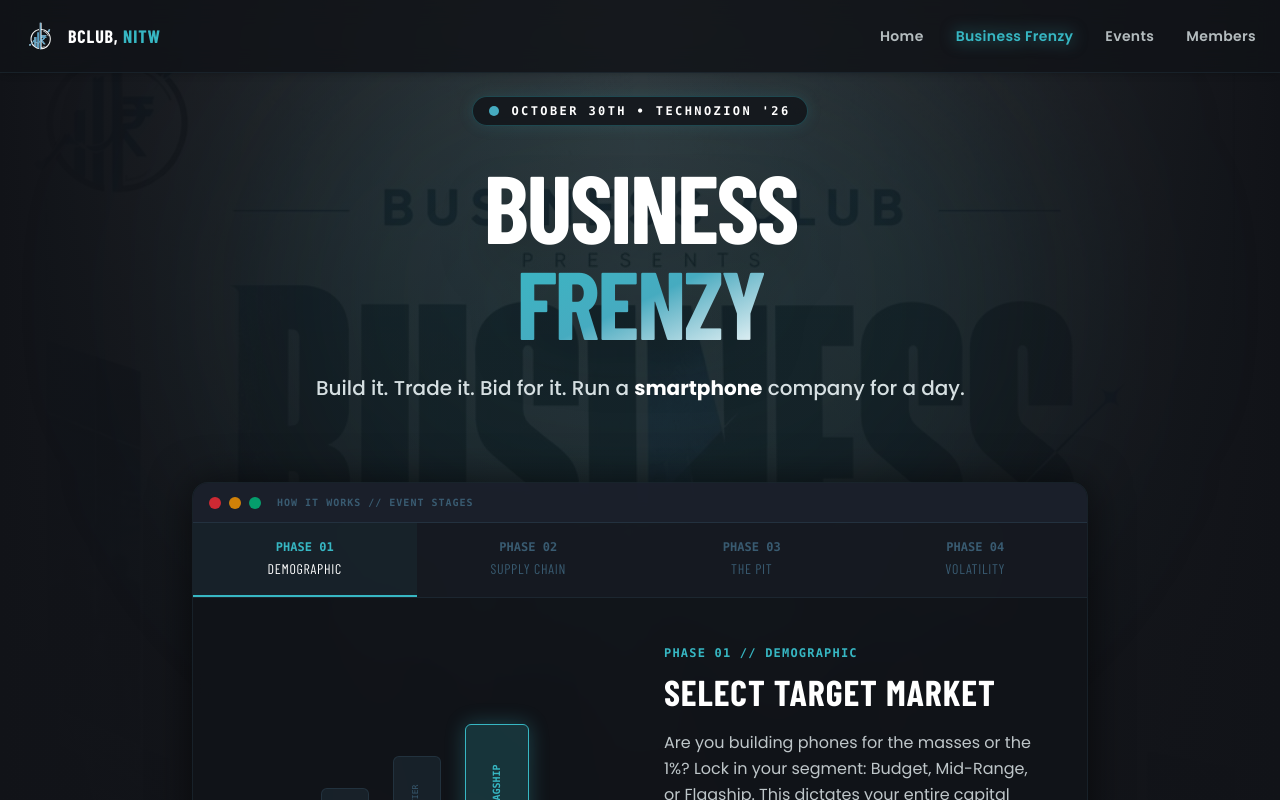
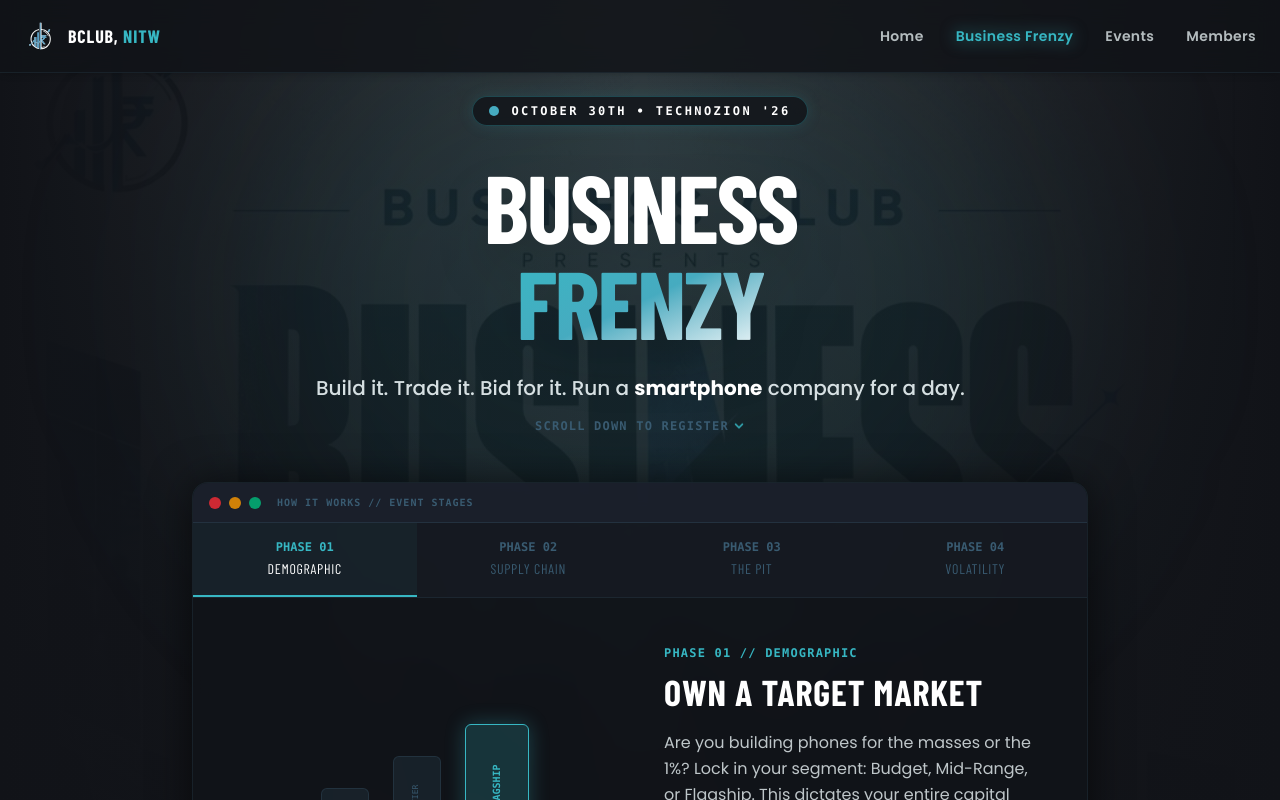
Before and after one commit to bclubnitw/bclub-website, a Next.js app: page /BusinessFrenzy in a window 1280 px wide. Shown: the top 800 px of the page. Built offline with nearby package versions, Linux system fonts and the light colour scheme; a web font is replaced by a local one.

Commit message:
Minor improvements in bfrenzy page

```diff
--- a/src/app/BusinessFrenzy/components/HeroSection.tsx
+++ b/src/app/BusinessFrenzy/components/HeroSection.tsx
@@ -5,7 +5,7 @@ const PHASES = [
   {
     id: "01",
     short: "DEMOGRAPHIC",
-    title: "Select Target Market",
+    title: "Own A Target Market",
     desc: "Are you building phones for the masses or the 1%? Lock in your segment: Budget, Mid-Range, or Flagship. This dictates your entire capital strategy."
   },
   {
@@ -58,7 +58,7 @@ export default function HeroSection({
 
       {/* Main Title */}
       {/* Main Title */}
-      <div className="text-center mb-12 sm:mb-20 relative">
+      <div className="text-center mb-8 sm:mb-12 relative">
         <style>{`
           @keyframes cinematicReveal {
             0% { opacity: 0; transform: translateY(30px) scale(0.95); }
@@ -82,6 +82,14 @@ export default function HeroSection({
         <p className="anim-subtitle mt-6 font-sans text-bclub-ice/90 text-base sm:text-xl max-w-2xl mx-auto font-medium">
           Build it. Trade it. Bid for it. <br className="sm:hidden"/> Run a <strong className="text-white">smartphone</strong> company for a day.
         </p>
+        <div className="anim-scroll mt-2 sm:mt-4 flex items-center justify-center gap-1">
+          <span className="font-mono text-[10px] sm:text-xs text-bclub-slate uppercase tracking-widest font-semibold">
+            Scroll down to register
+          </span>
+          <div className="flex flex-col items-center -space-y-3 mt-1 animate-bounce text-bclub-teal">
+            <svg className="w-2 h-2 sm:w-3 sm:h-3 opacity-100" fill="none" stroke="currentColor" viewBox="0 0 24 24"><path strokeLinecap="round" strokeLinejoin="round" strokeWidth="3" d="M19 9l-7 7-7-7"/></svg>
+          </div>
+        </div>
       </div>
 
       {/* Dynamic Terminal: The Smartphone OEM Simulation */}
@@ -143,7 +151,7 @@ export default function HeroSection({
               </div>
             )}
             {activePhase === 1 && (
-              <div className="grid grid-cols-2 gap-4 w-full max-w-[240px]">
+              <div className="grid grid-cols-2 gap-4 w-full sm:max-w-[240px] max-w-[180px]">
                 <div className="aspect-square rounded border border-bclub-cyan/50 bg-bclub-cyan/10 flex flex-col items-center justify-center shadow-[0_0_15px_rgba(55,183,195,0.15)] relative">
                   <span className="absolute top-1 right-1 font-mono text-[8px] text-bclub-cyan">T1</span>
                   <svg className="w-8 h-8 text-bclub-cyan mb-1" fill="none" stroke="currentColor" viewBox="0 0 24 24"><path strokeLinecap="round" strokeLinejoin="round" strokeWidth="1.5" d="M9 3v2m6-2v2M9 19v2m6-2v2M5 9H3m2 6H3m18-6h-2m2 6h-2M7 19h10a2 2 0 002-2V7a2 2 0 00-2-2H7a2 2 0 00-2 2v10a2 2 0 002 2zM9 9h6v6H9V9z"/></svg>
```
